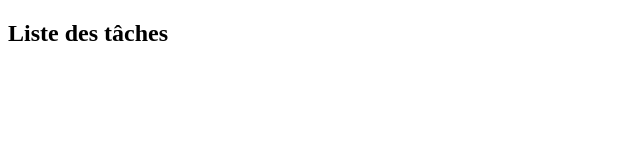
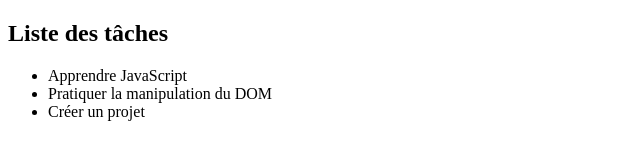
Before and after one commit to MarionCts/DOM-JS-base-2, a plain HTML site: page index.html in a window 1280 px wide. Shown: the whole page, without its empty margins (0-640 px from the left). Drawn offline with Linux system fonts and the light colour scheme.

Commit message:
adding solution

```diff
--- a/index.html
+++ b/index.html
@@ -3,12 +3,11 @@
 <head>
 <meta charset="UTF-8">
 <title>Exercice 2 - Créer un élément</title>
-<script src="script.js"></script>
+<script src="script.js" defer></script>
 </head>
 <body>
 <div id="conteneur">
 <h2>Liste des tâches</h2>
 </div>
-<script src="script.js"></script>
 </body>
 </html>
--- a/script.js
+++ b/script.js
@@ -0,0 +1,24 @@
+// Creating a "ul" element and pushing it after the element conteneur
+let newList = document.createElement("ul");
+let conteneur = document.querySelector("#conteneur");
+conteneur.append(newList);
+
+// Creating and giving some text to the first "li" element
+let newLiFirst = document.createElement("li");
+newLiFirst.textContent = "Apprendre JavaScript";
+
+// Creating and giving some text to the second "li" element
+let newLiSecond = document.createElement("li");
+newLiSecond.textContent = "Pratiquer la manipulation du DOM";
+
+// Creating and giving some text to the third "li" element
+let newLiThird = document.createElement("li");
+newLiThird.textContent = "Créer un projet";
+
+let liArray = [newLiFirst, newLiSecond, newLiThird];
+
+for (let i = 0; i < liArray.length; i++) {
+    newList.append(liArray[i]);
+    console.log(liArray[i]);
+
+}
```
